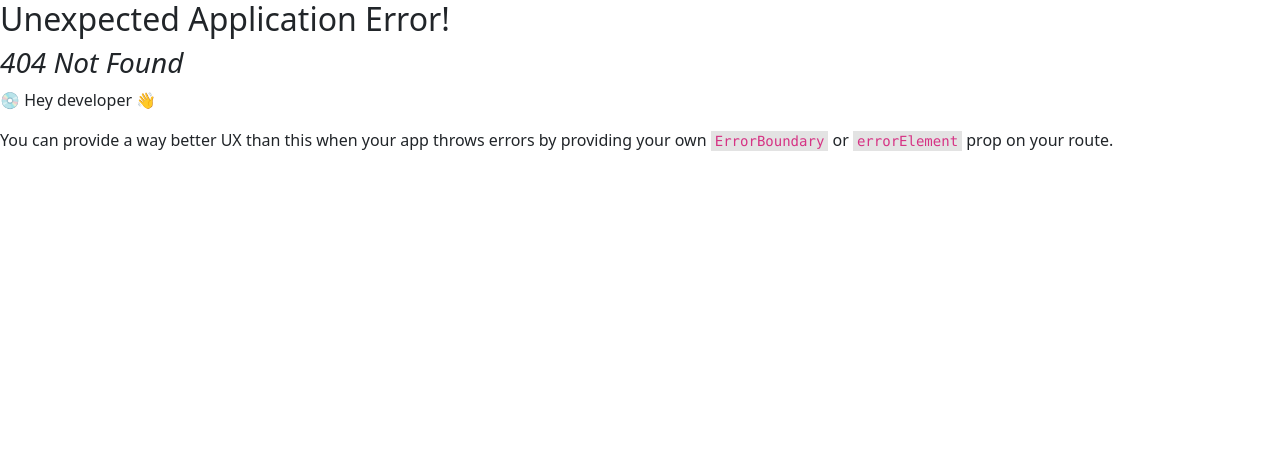
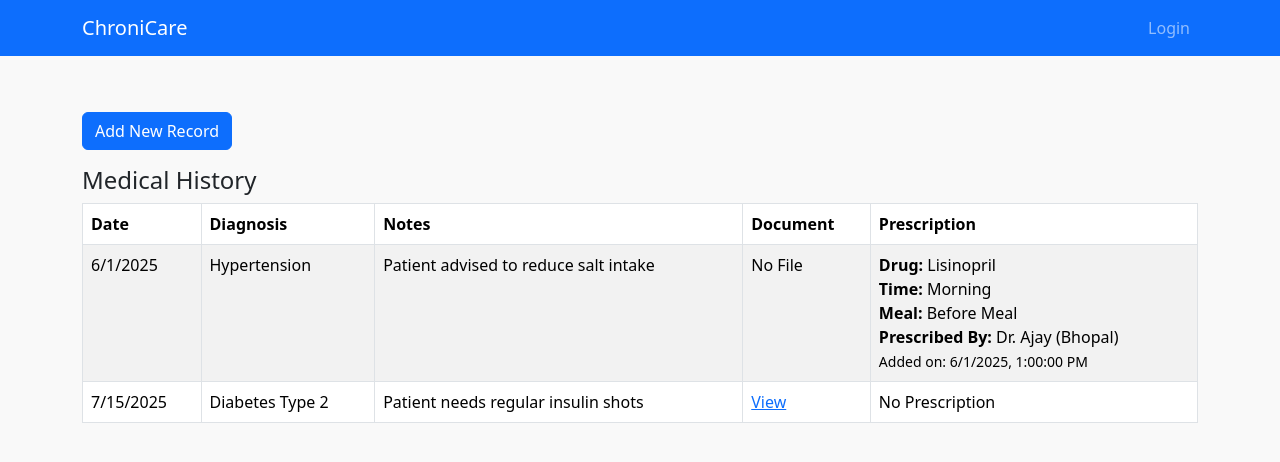
Before and after one commit to ajayygurjar/ChroniCare, a React (Vite) app: page /patient/history in a window 1280 px wide. Before the commit this address had no page. Shown: the top 462 px of the page. Built offline with nearby package versions, Linux system fonts and the light colour scheme.

Commit message:
Patient History page

```diff
--- a/src/App.jsx
+++ b/src/App.jsx
@@ -6,6 +6,8 @@ import Dashboard from "./components/Pages/Dashboard";
 import { useEffect } from "react";
 import { useDispatch } from "react-redux";
 import { rehydrateUser } from "../store/authSlice";
+import PatientHistory from "./components/Patient/PatientHistory";
+
 
 const App = () => {
   const dispatch = useDispatch();
@@ -34,6 +36,10 @@ const App = () => {
           path: "dashboard",
           element: <Dashboard />,
         },
+        {
+          path:'/patient/history',
+          element:<PatientHistory/>
+        },
       ],
     },
   ]);
--- a/src/components/Layout/SideBar.jsx
+++ b/src/components/Layout/SideBar.jsx
@@ -7,7 +7,10 @@ const Sidebar = ({ role }) => {
 
   const menuItems = {
     doctor: [{ label: "Dashboard", path: "/dashboard" }],
-    patient: [{ label: "Dashboard", path: "/dashboard" }],
+    patient: [
+      { label: "Dashboard", path: "/dashboard" },
+      { label: "Medical History", path: "/patient/history" },
+    ],
   };
 
   const activeStyle = {
--- /dev/null
+++ b/src/components/Patient/PatientHistory.jsx
@@ -0,0 +1,125 @@
+
+import { useState } from 'react';
+import { Button, Modal, Form, Table } from 'react-bootstrap';
+
+const staticHistory = [
+  {
+    id: '1',
+    date: '2025-06-01T12:00:00Z',
+    diagnosis: 'Hypertension',
+    notes: 'Patient advised to reduce salt intake',
+    fileUrl: null,
+    prescription: {
+      drug: 'Lisinopril',
+      time: 'Morning',
+      meal: 'Before Meal',
+      addedAt: '2025-06-01T13:00:00Z',
+      prescribedBy: 'Dr. Ajay (Bhopal)',
+    },
+  },
+  {
+    id: '2',
+    date: '2025-07-15T09:30:00Z',
+    diagnosis: 'Diabetes Type 2',
+    notes: 'Patient needs regular insulin shots',
+    fileUrl: 'https://example.com/report.pdf',
+    prescription: null,
+  },
+];
+
+const PatientHistory = () => {
+  const [showModal, setShowModal] = useState(false);
+  const [formData, setFormData] = useState({ diagnosis: '', notes: '', file: null });
+
+  const handleFileChange = (e) => {
+    setFormData({ ...formData, file: e.target.files[0] });
+  };
+
+  const handleSubmit = (e) => {
+    e.preventDefault();
+    alert('Static form submission: no real save.');
+    setFormData({ diagnosis: '', notes: '', file: null });
+    setShowModal(false);
+  };
+
+  return (
+    <div className="container mt-4">
+      <Button className="mb-3" onClick={() => setShowModal(true)}>
+        Add New Record
+      </Button>
+
+      <h4>Medical History</h4>
+      <Table striped bordered hover>
+        <thead>
+          <tr>
+            <th>Date</th>
+            <th>Diagnosis</th>
+            <th>Notes</th>
+            <th>Document</th>
+            <th>Prescription</th>
+          </tr>
+        </thead>
+        <tbody>
+          {staticHistory.map((item) => (
+            <tr key={item.id}>
+              <td>{new Date(item.date).toLocaleDateString()}</td>
+              <td>{item.diagnosis}</td>
+              <td>{item.notes}</td>
+              <td>{item.fileUrl ? <a href={item.fileUrl}>View</a> : 'No File'}</td>
+              <td>
+                {item.prescription ? (
+                  <div>
+                    <strong>Drug:</strong> {item.prescription.drug}<br />
+                    <strong>Time:</strong> {item.prescription.time}<br />
+                    <strong>Meal:</strong> {item.prescription.meal}<br />
+                    <strong>Prescribed By:</strong> {item.prescription.prescribedBy}<br />
+                    <small>
+                      Added on: {new Date(item.prescription.addedAt).toLocaleString()}
+                    </small>
+                  </div>
+                ) : (
+                  'No Prescription'
+                )}
+              </td>
+            </tr>
+          ))}
+        </tbody>
+      </Table>
+
+      <Modal show={showModal} onHide={() => setShowModal(false)}>
+        <Modal.Header closeButton>
+          <Modal.Title>Add Diagnosis Record</Modal.Title>
+        </Modal.Header>
+        <Modal.Body>
+          <Form onSubmit={handleSubmit}>
+            <Form.Group className="mb-3">
+              <Form.Label>Diagnosis</Form.Label>
+              <Form.Control
+                type="text"
+                value={formData.diagnosis}
+                onChange={(e) => setFormData({ ...formData, diagnosis: e.target.value })}
+                required
+              />
+            </Form.Group>
+            <Form.Group className="mb-3">
+              <Form.Label>Notes</Form.Label>
+              <Form.Control
+                as="textarea"
+                value={formData.notes}
+                onChange={(e) => setFormData({ ...formData, notes: e.target.value })}
+                required
+              />
+            </Form.Group>
+            <Form.Group className="mb-3">
+              <Form.Label>Upload Report (optional)</Form.Label>
+              <Form.Control type="file" onChange={handleFileChange} />
+            </Form.Group>
+            <Button type="submit">Save Record</Button>
+          </Form>
+        </Modal.Body>
+      </Modal>
+    </div>
+  );
+};
+
+export default PatientHistory;
```
